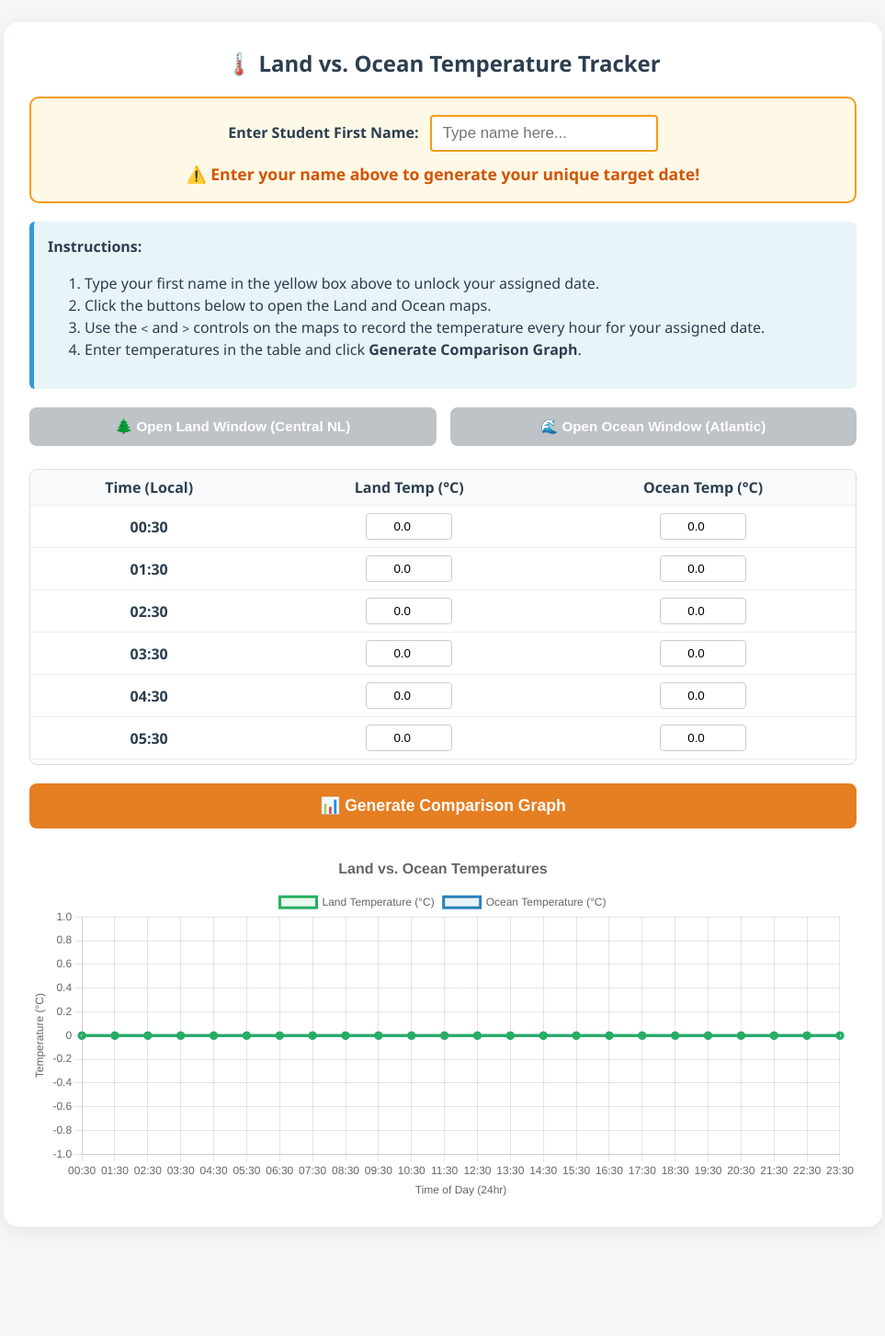
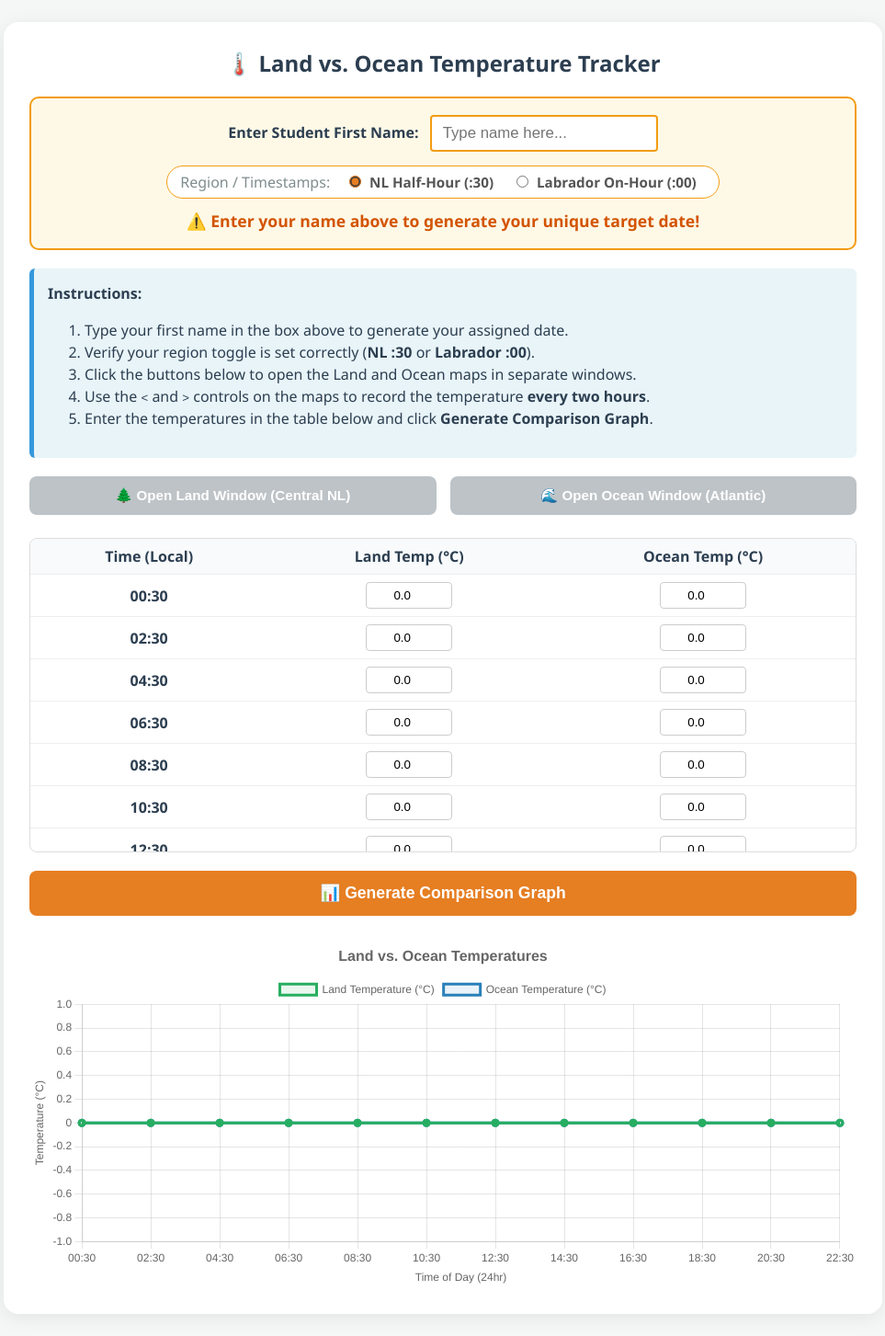
Before and after one commit to teacherbrothen/LandAndSea, a plain HTML site: page index.html in a window 1280 px wide. Shown: the whole page at 92% size, without its empty margins (158-1121 px from the left). Before the commit the page ends 1358 px from the top, so only its background shows below. Drawn offline with nearby package versions, Linux system fonts and the light colour scheme.

Commit message:
Update index.html

```diff
--- a/index.html
+++ b/index.html
@@ -9,20 +9,29 @@
         body { font-family: 'Segoe UI', Arial, sans-serif; background-color: #f4f7f6; margin: 0; padding: 24px; color: #2c3e50; }
         .container { max-width: 900px; margin: 0 auto; background: white; padding: 28px; border-radius: 16px; box-shadow: 0 4px 20px rgba(0,0,0,0.08); }
         h2 { text-align: center; margin-top: 0; }
+
         .setup-box { background-color: #fef9e7; border: 2px solid #f39c12; padding: 18px; border-radius: 10px; margin-bottom: 20px; text-align: center; }
         .setup-box input[type="text"] { padding: 8px 12px; font-size: 1.05em; border-radius: 4px; border: 2px solid #f39c12; width: 220px; margin-left: 8px; }
         .date-badge { margin-top: 12px; font-weight: bold; font-size: 1.1em; color: #d35400; }
+
+        /* Time Format Toggle Styles */
+        .toggle-group { margin-top: 15px; display: inline-flex; align-items: center; background: #fff; padding: 6px 14px; border-radius: 20px; border: 1px solid #f39c12; }
+        .toggle-group label { cursor: pointer; margin: 0 10px; font-weight: 600; font-size: 0.95em; color: #555; }
+        .toggle-group input[type="radio"] { margin-right: 5px; accent-color: #e67e22; }
+
         .instructions { background-color: #e8f4f8; border-left: 5px solid #3498db; padding: 15px; border-radius: 6px; margin-bottom: 20px; line-height: 1.5; }
         .link-buttons { display: flex; gap: 15px; margin-bottom: 25px; }
         .earth-btn { flex: 1; padding: 12px; text-align: center; color: white; font-weight: bold; border-radius: 8px; cursor: pointer; border: none; font-size: 0.95em; }
         .btn-land { background-color: #27ae60; }
         .btn-sea { background-color: #2980b9; }
         .earth-btn:disabled { background-color: #bdc3c7; cursor: not-allowed; }
-        .table-wrapper { max-height: 320px; overflow-y: auto; border: 1px solid #ddd; border-radius: 8px; margin-bottom: 20px; }
+
+        .table-wrapper { max-height: 340px; overflow-y: auto; border: 1px solid #ddd; border-radius: 8px; margin-bottom: 20px; }
         table { width: 100%; border-collapse: collapse; text-align: center; }
         th, td { padding: 8px 12px; border-bottom: 1px solid #eee; }
         th { background-color: #f8fafc; position: sticky; top: 0; z-index: 10; }
         input[type="number"] { width: 80px; padding: 6px; border: 1px solid #ccc; border-radius: 4px; text-align: center; }
+
         .action-btn { width: 100%; padding: 14px; background-color: #e67e22; color: white; border: none; border-radius: 8px; font-size: 1.1em; font-weight: bold; cursor: pointer; margin-bottom: 25px; }
         .chart-container { position: relative; height: 380px; width: 100%; }
     </style>
@@ -32,20 +41,36 @@
 <div class="container">
     <h2>🌡️ Land vs. Ocean Temperature Tracker</h2>
 
-    <!-- STUDENT NAME INPUT BOX -->
+    <!-- SETUP & REGION BOX -->
     <div class="setup-box">
+        <div>
             <label for="student-name"><strong>Enter Student First Name:</strong></label>
             <input type="text" id="student-name" placeholder="Type name here..." oninput="initializeActivity()">
+        </div>
+
+        <div class="toggle-group">
+            <span style="color: #7f8c8d; margin-right: 6px;">Region / Timestamps:</span>
+            <label>
+                <input type="radio" name="time-offset" value="nl" checked onchange="handleTimeFormatChange()">
+                NL Half-Hour (:30)
+            </label>
+            <label>
+                <input type="radio" name="time-offset" value="lab" onchange="handleTimeFormatChange()">
+                Labrador On-Hour (:00)
+            </label>
+        </div>
+
         <div id="date-display" class="date-badge">⚠️ Enter your name above to generate your unique target date!</div>
     </div>
 
     <div class="instructions">
         <strong>Instructions:</strong>
         <ol>
-            <li>Type your first name in the yellow box above to unlock your assigned date.</li>
-            <li>Click the buttons below to open the Land and Ocean maps.</li>
-            <li>Use the <code>&lt;</code> and <code>&gt;</code> controls on the maps to record the temperature every hour for your assigned date.</li>
-            <li>Enter temperatures in the table and click <strong>Generate Comparison Graph</strong>.</li>
+            <li>Type your first name in the box above to generate your assigned date.</li>
+            <li>Verify your region toggle is set correctly (<strong>NL :30</strong> or <strong>Labrador :00</strong>).</li>
+            <li>Click the buttons below to open the Land and Ocean maps in separate windows.</li>
+            <li>Use the <code>&lt;</code> and <code>&gt;</code> controls on the maps to record the temperature <strong>every two hours</strong>.</li>
+            <li>Enter the temperatures in the table below and click <strong>Generate Comparison Graph</strong>.</li>
         </ol>
     </div>
 
@@ -79,9 +104,6 @@
 </div>
 
 <script>
-    // ==========================================
-    // 1. ADD YOUR CURATED DATES HERE (YYYY/MM/DD)
-    // ==========================================
     const curatedDates = [
         "2023/06/26",
         "2023/07/26",
@@ -92,13 +114,33 @@
         "2025/09/02"
     ];
 
+    // 2-hour intervals for both regions
+    const hoursHalf = ["00:30", "02:30", "04:30", "06:30", "08:30", "10:30", "12:30", "14:30", "16:30", "18:30", "20:30", "22:30"];
+    const hoursWhole = ["00:00", "02:00", "04:00", "06:00", "08:00", "10:00", "12:00", "14:00", "16:00", "18:00", "20:00", "22:00"];
+
     let landUrl = "";
     let oceanUrl = "";
     let assignedDateString = "";
     const sessionSalt = Math.floor(Math.random() * 10000);
 
+    function getCurrentHoursList() {
+        const isLabrador = document.querySelector('input[name="time-offset"]:checked').value === "lab";
+        return isLabrador ? hoursWhole : hoursHalf;
+    }
+
     function openMapWindow(url, windowName) {
         window.open(url, windowName, 'width=950,height=750,resizable=yes,scrollbars=yes');
+    }
+
+    function updateMapUrls() {
+        if (!assignedDateString) return;
+
+        // Use 0400Z for Labrador (on the hour) and 0330Z for Newfoundland (half-hour)
+        const isLabrador = document.querySelector('input[name="time-offset"]:checked').value === "lab";
+        const startTime = isLabrador ? "0400Z" : "0330Z";
+
+        landUrl = `https://earth.nullschool.net/#${assignedDateString}/${startTime}/wind/surface/level/overlay=temp/orthographic=-67.00,50.00,2000/loc=-56.47,48.69`;
+        oceanUrl = `https://earth.nullschool.net/#${assignedDateString}/${startTime}/wind/surface/level/overlay=temp/orthographic=-67.00,50.00,2000/loc=-50.00,47.00`;
     }
 
     function initializeActivity() {
@@ -114,21 +156,18 @@
             return;
         }
 
-        // Hash name + session salt to pick evenly from the curated pool
         let hash = 0;
         const combinedSeed = nameInput.toLowerCase() + sessionSalt;
         for (let i = 0; i < combinedSeed.length; i++) {
             hash = combinedSeed.charCodeAt(i) + ((hash << 5) - hash);
         }
 
-        // Select a date from your curated list
         const selectedIndex = Math.abs(hash) % curatedDates.length;
         assignedDateString = curatedDates[selectedIndex];
 
         dateDisplay.innerText = `Assigned Date for ${nameInput}: ${assignedDateString}`;
 
-        landUrl = `https://earth.nullschool.net/#${assignedDateString}/0330Z/wind/surface/level/overlay=temp/orthographic=-67.00,50.00,2000/loc=-56.47,48.69`;
-        oceanUrl = `https://earth.nullschool.net/#${assignedDateString}/0330Z/wind/surface/level/overlay=temp/orthographic=-67.00,50.00,2000/loc=-50.00,47.00`;
+        updateMapUrls();
 
         btnLand.disabled = false;
         btnSea.disabled = false;
@@ -136,26 +175,47 @@
         updateChartTitle();
     }
 
+    function renderTable() {
         const tableBody = document.getElementById("data-table-body");
-    const hours = ["00:30", "01:30", "02:30", "03:30", "04:30", "05:30", "06:30", "07:30", "08:30", "09:30", "10:30", "11:30", "12:30", "13:30", "14:30", "15:30", "16:30", "17:30", "18:30", "19:30", "20:30", "21:30", "22:30", "23:30"];
+        const hours = getCurrentHoursList();
 
-    hours.forEach((hr) => {
+        // Preserve current values if the student toggles between formats
+        const landInputs = Array.from(document.querySelectorAll('.land-input')).map(input => input.value);
+        const oceanInputs = Array.from(document.querySelectorAll('.ocean-input')).map(input => input.value);
+
+        tableBody.innerHTML = "";
+
+        hours.forEach((hr, index) => {
             const row = document.createElement("tr");
+            const landVal = landInputs[index] !== undefined ? landInputs[index] : "0.0";
+            const oceanVal = oceanInputs[index] !== undefined ? oceanInputs[index] : "0.0";
+
             row.innerHTML = `
                 <td><strong>${hr}</strong></td>
-            <td><input type="number" class="land-input" value="0.0" step="0.1"></td>
-            <td><input type="number" class="ocean-input" value="0.0" step="0.1"></td>
+                <td><input type="number" class="land-input" value="${landVal}" step="0.1"></td>
+                <td><input type="number" class="ocean-input" value="${oceanVal}" step="0.1"></td>
             `;
             tableBody.appendChild(row);
         });
+    }
 
+    function handleTimeFormatChange() {
+        renderTable();
+        updateMapUrls();
+
+        // Update Chart Labels to reflect current mode
+        tempChart.data.labels = getCurrentHoursList();
+        tempChart.update();
+    }
+
+    // Chart.js Setup
     const ctx = document.getElementById('tempChart').getContext('2d');
-    const initialZeros = new Array(24).fill(0);
+    const initialZeros = new Array(12).fill(0);
 
     let tempChart = new Chart(ctx, {
         type: 'line',
         data: {
-            labels: hours,
+            labels: getCurrentHoursList(),
             datasets: [
                 {
                     label: 'Land Temperature (°C)',
@@ -208,6 +268,9 @@
 
         updateChartTitle();
     }
+
+    // Initial render on load
+    renderTable();
 </script>
 
 </body>
```
Lines whose indentation alone changed are shown as unchanged.
